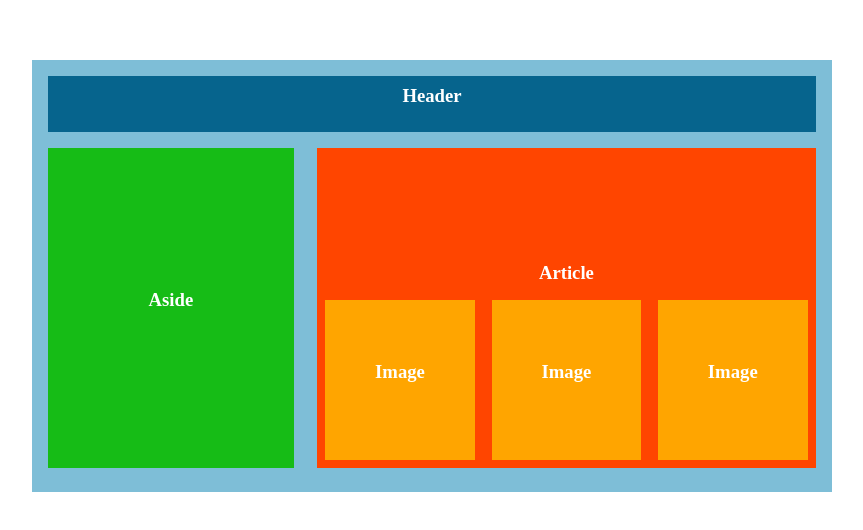
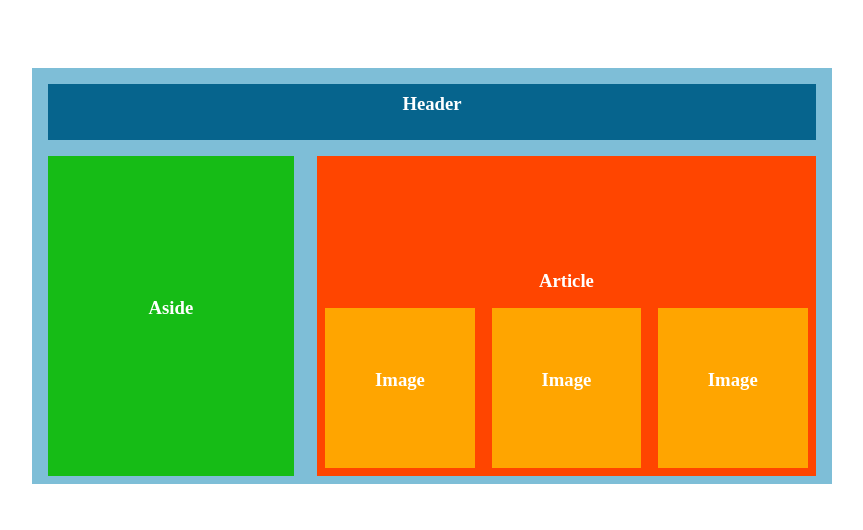
Before and after one commit to BipulMondal/layout-task, a plain HTML site: page index.html in a window 1280 px wide. Shown: the part 124-654 px from the top of the page, without its empty margins (208-1071 px from the left). Drawn offline with Linux system fonts and the light colour scheme.

Commit message:
page updated

```diff
--- a/style.css
+++ b/style.css
@@ -11,7 +11,7 @@
 }
 .container {
     width: 60%;
-    height: 25rem;
+    height: 24rem;
     background-color: #7ebed7;
     padding: 1rem;
     color: #ffffff;
```
